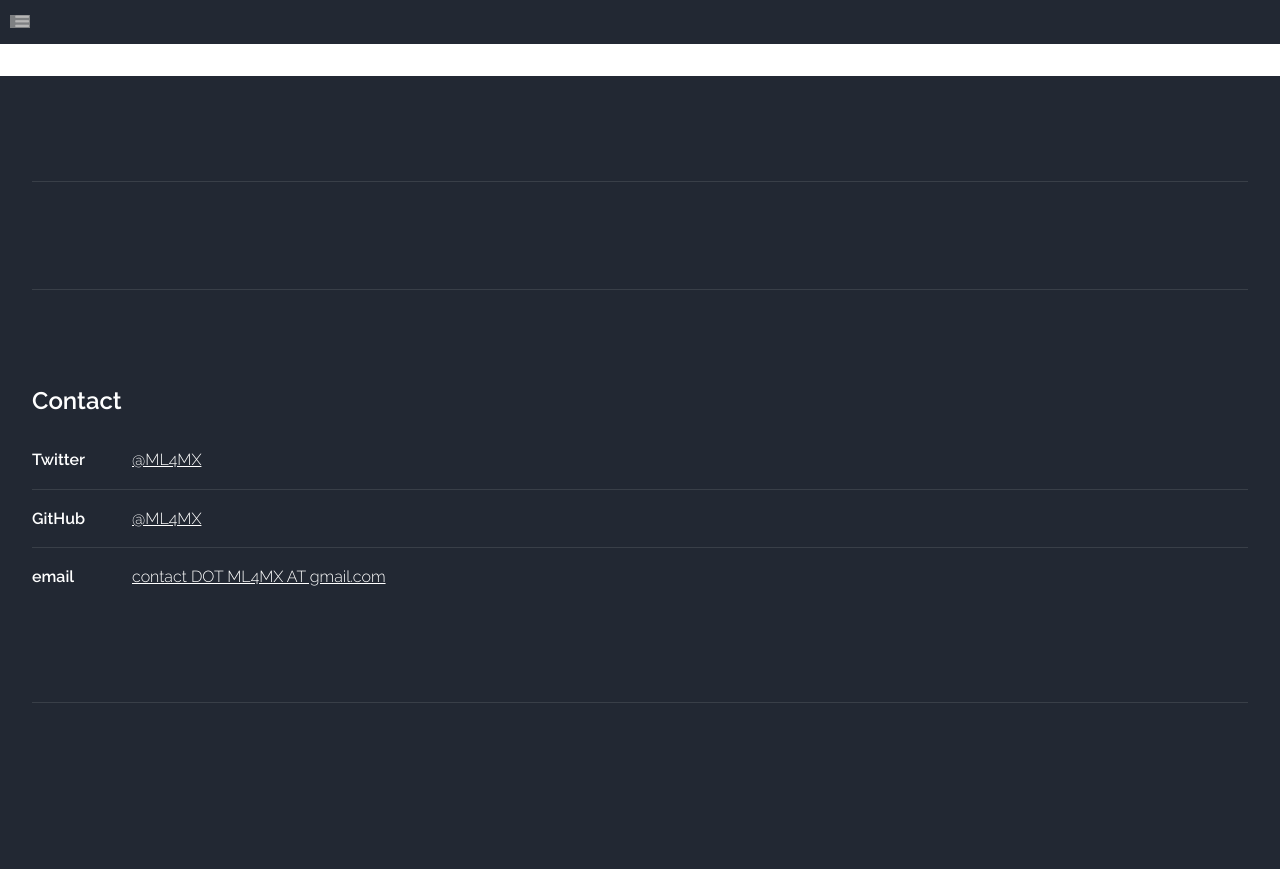
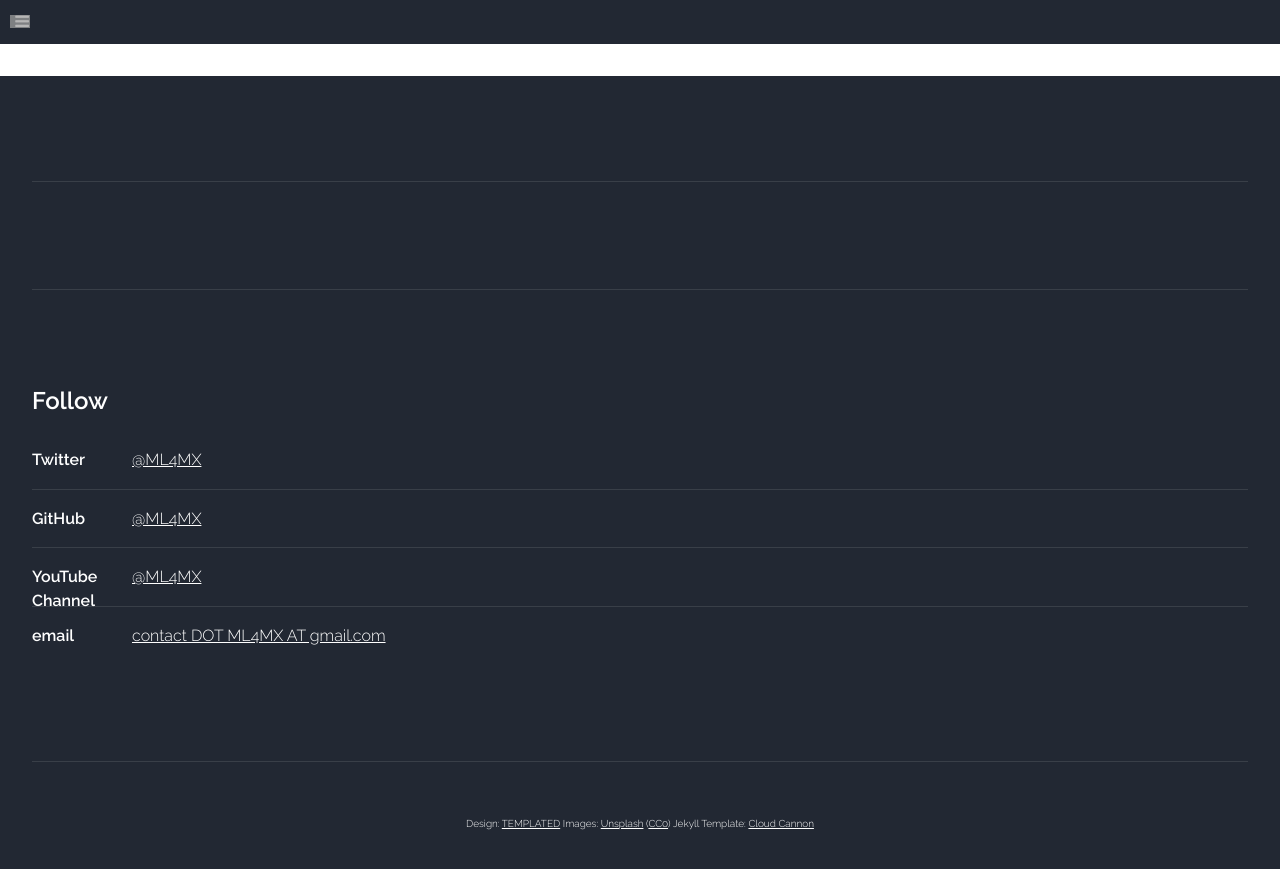
Before and after one commit to etanmn283/p11, a Jekyll site: the page built from index.html, in a window 1280 px wide and 900 px high, scrolled down 2552 px. Shown: the top 869 px of the window. Built offline with Jekyll 4.4.1, drawn with Linux system fonts in a browser that asks for light colours; the list of posts is cut into pages by our own code; before the commit the page ends 3367 px from its top, so only the background shows below that; grey boxes are pictures that could not be loaded.

Commit message:
contacts-c6

```diff
--- a/_layouts/default.html
+++ b/_layouts/default.html
@@ -55,7 +55,7 @@
 							<div class="4u">
 								<section>
 									<header class="major">
-										<h2>Contact</h2>
+										<h2>Follow</h2>
 										<span class="byline"> </span>
 									</header>
 									<ul class="contact">
@@ -70,6 +70,10 @@
 										<li>
 											<span class="mail">GitHub</span>
 											<span><a href="https://github.com/ml4mx">@ML4MX</a></span>
+										</li>
+										<li>
+											<span class="mail">YouTube Channel</span>
+											<span><a href="https://www.youtube.com/channel/UC6ulvIuFSBhoSTS2X4ar7LA">@ML4MX</a></span>
 										</li>
 										<li>
 											<span class="mail">email</span>
@@ -88,6 +92,10 @@
 						<div class="copyright">
 							<!-- Design: <a href="http://templated.co">TEMPLATED</a> Images: <a href="http://unsplash.com">Unsplash</a> (<a href="http://unsplash.com/cc0">CC0</a>)
 							Jekyll Template: <a href="http://cloudcannon.com">Cloud Cannon</a> -->
+							<font size="1">
+							Design: <a href="http://templated.co">TEMPLATED</a> Images: <a href="http://unsplash.com">Unsplash</a>
+							(<a href="http://unsplash.com/cc0">CC0</a>) Jekyll Template: <a href="http://cloudcannon.com">Cloud Cannon</a>
+							</font>
 						</div>
 
 				</div>
```
